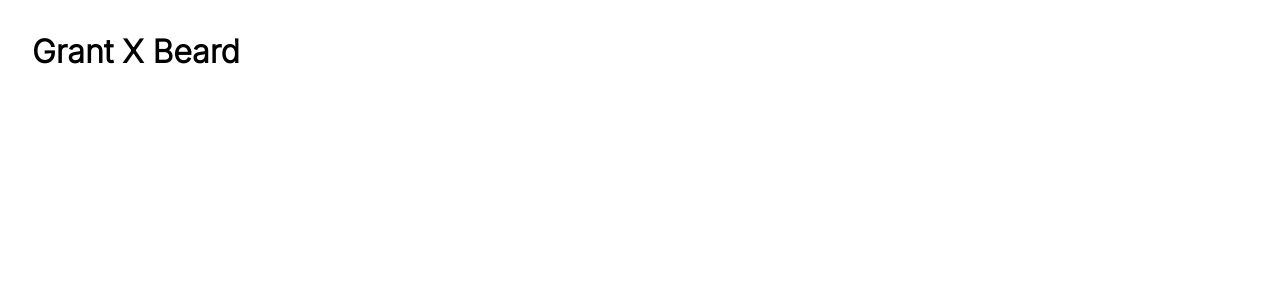
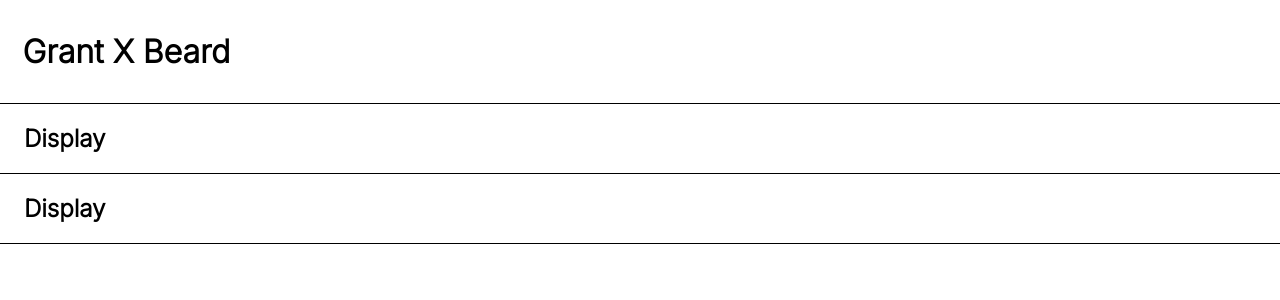
Before and after one commit to GrantXBeard/portfolio, a React (Create React App) app: page / in a window 1280 px wide. Shown: the top 300 px of the page. Built offline with nearby package versions, Linux system fonts and the light colour scheme.

Commit message:
build inital display component

```diff
--- a/src/Components/App/App.css
+++ b/src/Components/App/App.css
@@ -1,4 +1,9 @@
 body {
     font-family: 'Inter';
+}
 
+.bottom {
+    border-top: .1em;
+    border-color: black;
+    border-top-style: solid;
 }
--- a/src/Components/App/App.tsx
+++ b/src/Components/App/App.tsx
@@ -5,7 +5,12 @@ import Display from '../Display/Display';
 
 const App = () => {
   return (
-    <Header />
+    <main>
+      <Header />
+      <Display />
+      <Display />
+      <section className='bottom'></section>
+    </main>
   );
 }
 
--- a/src/Components/Display/Display.css
+++ b/src/Components/Display/Display.css
@@ -0,0 +1,20 @@
+.display {
+    border-top: .1em;
+    border-color: black;
+    border-top-style: solid;
+}
+
+.title {
+    margin-left: 1em;
+}
+
+.image-bank {
+    display: flex;
+    overflow: auto;
+    margin-bottom: 1em;
+}
+
+.thumbnail {
+    width: 15em;
+    margin-left: 1em;
+}
--- a/src/Components/Display/Display.tsx
+++ b/src/Components/Display/Display.tsx
@@ -1,9 +1,32 @@
-import React from "react"
+import React, {useState} from "react"
 import './Display.css';
 
 const Display = () => {
+
+    const [isClicked, setIsClicked] = useState(false)
+
     return (
-        <h2>Display</h2>
+        <section className="display">
+            <h2 className="title" onClick={() => {
+                if (isClicked) {
+                    setIsClicked(false)
+                } else {
+                    setIsClicked(true)
+                }
+            }}>Display</h2>
+            {isClicked && <div className="image-bank">
+                <img className="thumbnail" src="https://i.ibb.co/MhNTKgb/IMG-3095-Large.jpg"/>
+                <img className="thumbnail" src="https://i.ibb.co/K0L0FmB/IMG-3226-Large.jpg"/>
+                <img className="thumbnail" src="https://i.ibb.co/MhNTKgb/IMG-3095-Large.jpg"/>
+                <img className="thumbnail" src="https://i.ibb.co/K0L0FmB/IMG-3226-Large.jpg"/>
+                <img className="thumbnail" src="https://i.ibb.co/MhNTKgb/IMG-3095-Large.jpg"/>
+                <img className="thumbnail" src="https://i.ibb.co/K0L0FmB/IMG-3226-Large.jpg"/>
+                <img className="thumbnail" src="https://i.ibb.co/MhNTKgb/IMG-3095-Large.jpg"/>
+                <img className="thumbnail" src="https://i.ibb.co/K0L0FmB/IMG-3226-Large.jpg"/>
+                <img className="thumbnail" src="https://i.ibb.co/MhNTKgb/IMG-3095-Large.jpg"/>
+                <img className="thumbnail" src="https://i.ibb.co/K0L0FmB/IMG-3226-Large.jpg"/>
+            </div>}
+        </section>
     )
 }
 
--- a/src/Components/Header/Header.css
+++ b/src/Components/Header/Header.css
@@ -1,3 +1,4 @@
 h1 {
     margin: 1em;
+    margin-left: .7em;
 }
```
